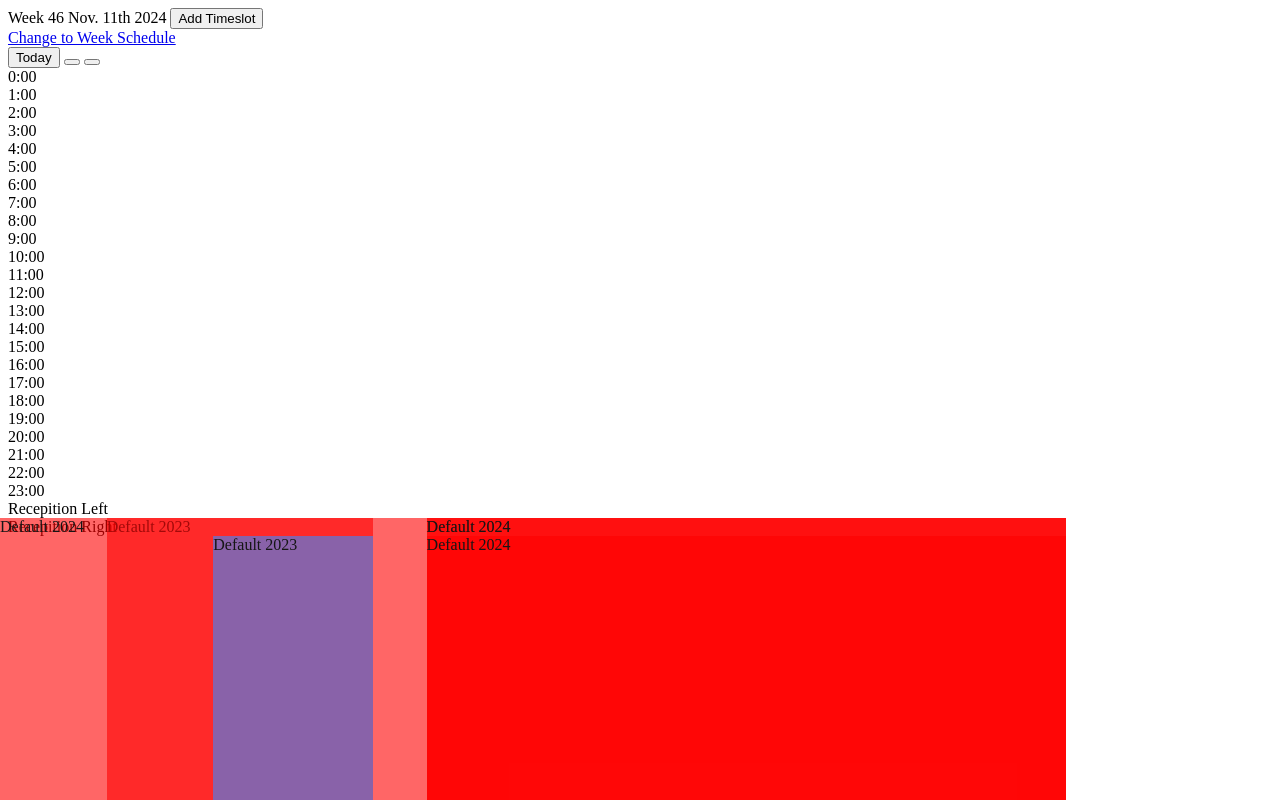
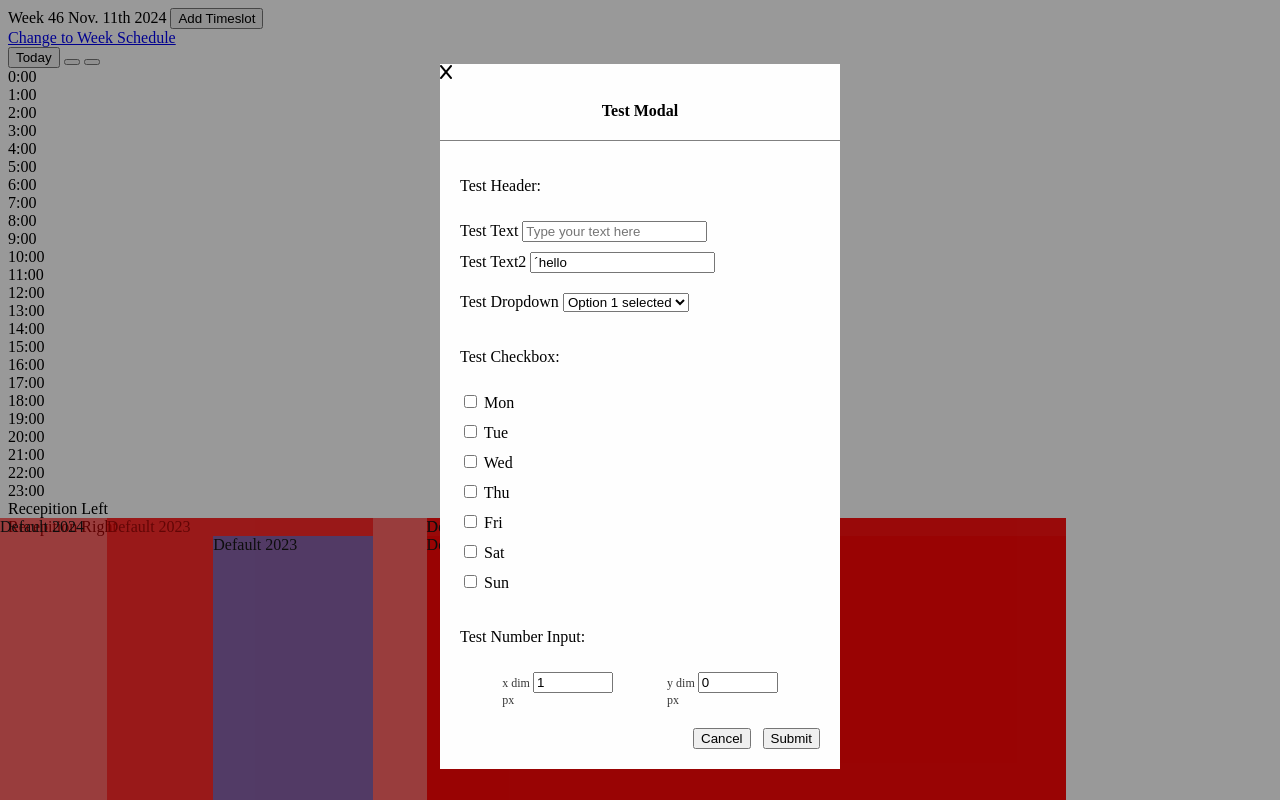
Before and after one commit to cs-24-sw-3-09/KunstenCMSFrontend, a SvelteKit app: page /schedule-day in a window 1280 px wide. Shown: the top 800 px of the page. Built offline with nearby package versions, Linux system fonts and the light colour scheme.

Commit message:
started to make modal for adding timeslot

```diff
--- /dev/null
+++ b/src/lib/components/modal/addtimeslot.svelte
@@ -0,0 +1,72 @@
+<script>
+    let { doClose, doSubmit } = $props();
+
+    import CloseX from "$lib/components/modal/closex.svelte";
+    import Header from "$lib/components/modal/header.svelte";
+    import Smallheader from "$lib/components/modal/smallheader.svelte";
+    import TextInput from "$lib/components/modal/textinput.svelte";
+    import Numberinput from "$lib/components/modal/numberinput.svelte";
+    import Dropdown from "$lib/components/modal/dropdown.svelte";
+    import Checkbox from "$lib/components/modal/checkbox.svelte";
+    import Button from "$lib/components/modal/button.svelte";
+    import Separator from "$lib/components/modal/separator.svelte";
+</script>
+
+<svelte:head>
+    <script
+        src="https://kit.fontawesome.com/86cff0f4ad.js"
+        crossorigin="anonymous"
+    ></script>
+</svelte:head>
+
+<div class="modal">
+    <div class="modal-content">
+        <CloseX doFunc={doClose} />
+        <Header text="Test Modal" />
+        <form action="#" id="modal-form" onsubmit={doSubmit}>
+            <Smallheader text="Test Header:" />
+
+            <TextInput title={"Test Text"} placeholder={"Type your text here"} name={"text1"} required="true" value={""} />
+            <TextInput title={"Test Text2"} placeholder={"Typing here is not required"} name={"text2"} value={"´hello"} />
+
+            <Separator />
+
+            <Dropdown title={"Test Dropdown"} name={"dropdown1"} options={["Option 1", "Option 2", "Option 3"]} selected={"Option 1"} />
+
+            <Separator />
+
+            <Smallheader text="Test Checkbox:" />
+
+            <Checkbox title={"Mon"} name={"checkbox1"} checked={false} />
+            <Checkbox title={"Tue"} name={"checkbox1"} checked={false} />
+            <Checkbox title={"Wed"} name={"checkbox1"} checked={false} />
+            <Checkbox title={"Thu"} name={"checkbox1"} checked={false} />
+            <Checkbox title={"Fri"} name={"checkbox1"} checked={false} />
+            <Checkbox title={"Sat"} name={"checkbox1"} checked={false} />
+            <Checkbox title={"Sun"} name={"checkbox1"} checked={false} />
+
+
+
+
+            <Separator />
+
+            <Smallheader text="Test Number Input:" />
+
+            <div class="modal-inline">
+                <Numberinput title={"x dim"} placeholder={""} name={"x"} min={1} max={99999} step={2} required={true} subscript={"px"} value={1} />
+                <Numberinput title={"y dim"} placeholder={"y"} name={"y"} min={0} max={99999} step={1} required={false} subscript={"px"} value={0} />
+            </div>
+
+            <Separator />
+
+            <div class="modal-buttons">
+                <Button type="button" text="Cancel" doFunc={doClose} extra_class={"modal-button-close"} />
+                <Button type="submit" text="Submit" extra_class={"modal-button-submit"} />
+            </div>
+        </form>
+    </div>
+</div>
+
+<style>
+    @import "$lib/styles/modal.css";
+</style>
--- a/src/lib/styles/modal.css
+++ b/src/lib/styles/modal.css
@@ -1,7 +1,7 @@
 .modal {
     position: fixed;
     /* Stay in place */
-    z-index: 1;
+    z-index: 2;
     /* Sit on top */
     left: 0;
     top: 0;
--- /dev/null
+++ b/src/routes/schedule-day/buttom.component.svelte
@@ -0,0 +1,38 @@
+<script>
+
+import TimeslotModal from '$lib/components/modal/addtimeslot.svelte';
+    import { onMount } from 'svelte';
+
+    let showTestModal = false;
+
+    onMount(() => {
+        showTestModal = true;
+    });
+
+
+function toggleTestModal() {
+
+        showTestModal = !showTestModal;
+    }
+
+    function submitTestModal(event) {
+        event.preventDefault();
+        let form = new FormData(event.target);
+        console.log(form);
+        toggleTestModal();
+    }
+
+
+
+
+</script>
+
+<button onclick={toggleTestModal} class="gallery-header-upload-button">Add Timeslot</button>
+
+{#if showTestModal}
+    <TimeslotModal doClose={toggleTestModal} doSubmit={submitTestModal}/>
+{/if}
+
+<style>
+    @import "$lib/styles/modal.css";
+</style>
--- a/src/routes/schedule-day/page.css
+++ b/src/routes/schedule-day/page.css
@@ -125,7 +125,7 @@
     flex-direction: column;
     justify-content: space-between;
     cursor: pointer;
-    z-index: 1;
+    z-index: 0;
   }
 
   .schedule-day-timeslot:hover {
--- a/src/routes/schedule-day/timeHeader_component.svelte
+++ b/src/routes/schedule-day/timeHeader_component.svelte
@@ -1,4 +1,6 @@
 <script>
+
+  import Buttom from "./buttom.component.svelte"
 
 let currentDay1 = new Date();
 
@@ -55,6 +57,8 @@ function getWeekRange(input) {
   }
 
 
+
+
 $: day = getWeekRange(new Date(currentDay1));
 $: isoWeekNumber ="Week " + getISOWeekNumber(new Date(currentDay1));
 
@@ -64,7 +68,7 @@ $: isoWeekNumber ="Week " + getISOWeekNumber(new Date(currentDay1));
 <div class="schedule-day-header">
     <div class="schedule-day-header-top">
       <div class="schedule-day-header-top-left"  >{isoWeekNumber} {day}
-          <button class="gallery-header-upload-button">Add Timeslot</button>
+        <Buttom/>
       </div>
 
 
--- a/src/routes/schedule-day/timeslot_templet_day.svelte
+++ b/src/routes/schedule-day/timeslot_templet_day.svelte
@@ -40,7 +40,7 @@
     flex-direction: column;
     justify-content: space-between;
     cursor: pointer;
-    z-index: 1;
+    z-index: 0;
   }
 
   .timeslot {
```
Also changed, not shown: src/lib/components/modal/weekcheckbox.svelte (added, +9 -0 lines).
